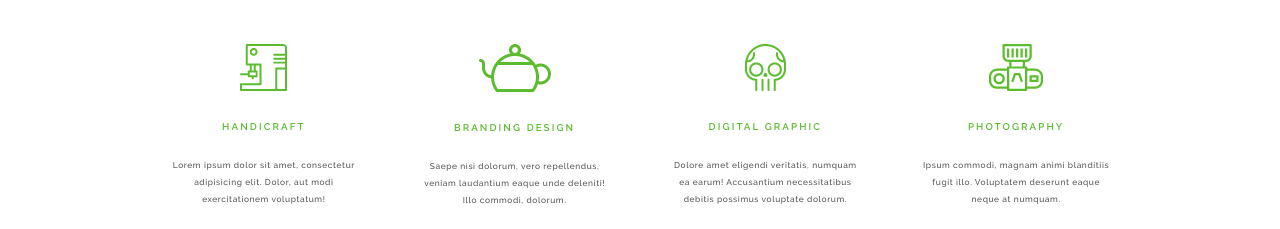
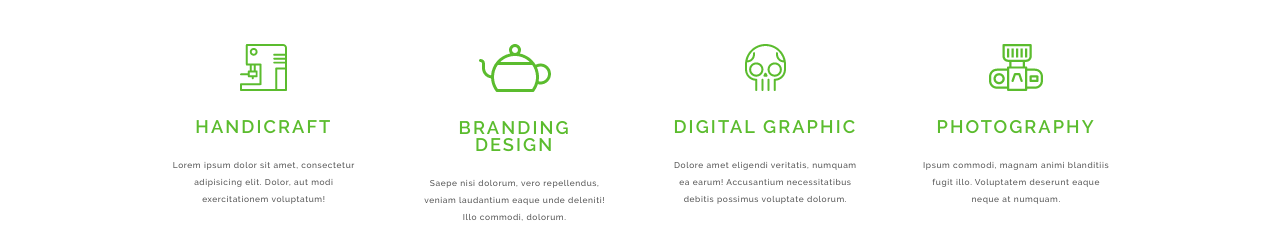
Before and after one commit to Isildur099/new, a plain HTML site: page index.html in a window 1280 px wide. Shown: the part 723-952 px from the top of the page. Drawn offline with Linux system fonts and the light colour scheme; files whose address does not match are found by name.

Commit message:
Update style.css

```diff
--- a/styles/style.css
+++ b/styles/style.css
@@ -242,7 +242,7 @@ a {
       margin-right: 0; }
     .services-list li h4 {
       color: #5bbc2e;
-      font-size: 1.4rem;
+      font-size: 2.6rem;
       font-weight: 600;
       line-height: 2.4rem;
       text-transform: uppercase;
```
